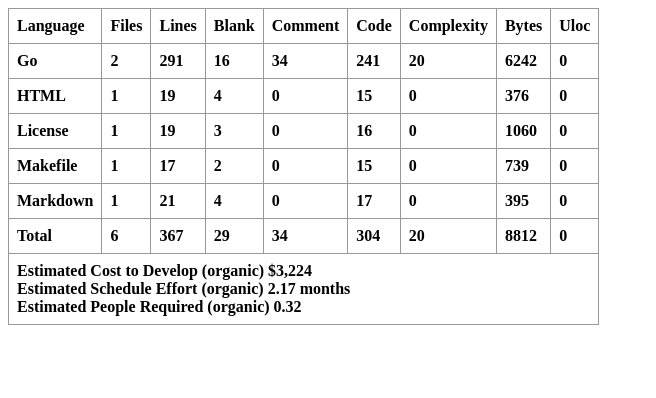
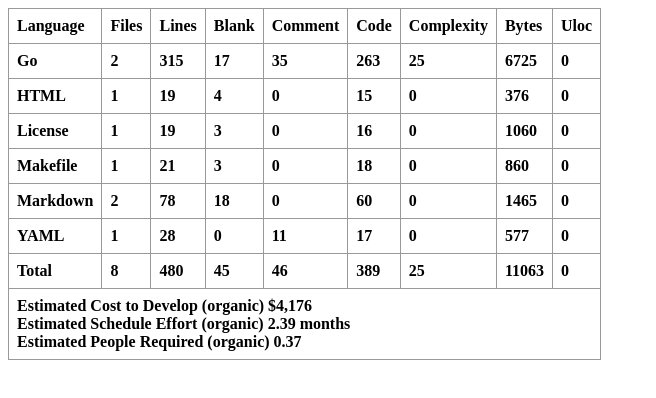
Before and after one commit to LitFill/fatal, a plain HTML site: page docs/scc.html in a window 1280 px wide. Shown: the whole page, without its empty margins (0-656 px from the left). Drawn offline with Linux system fonts and the light colour scheme.

Commit message:
docs(changelog): add CHANGELOG.md and update scc

```diff
--- a/docs/scc.html
+++ b/docs/scc.html
@@ -13,12 +13,12 @@
 	<tbody><tr>
 		<th>Go</th>
 		<th>2</th>
-		<th>291</th>
-		<th>16</th>
-		<th>34</th>
-		<th>241</th>
-		<th>20</th>
-		<th>6242</th>
+		<th>315</th>
+		<th>17</th>
+		<th>35</th>
+		<th>263</th>
+		<th>25</th>
+		<th>6725</th>
 		<th>0</th>
 	</tr><tr>
 		<th>HTML</th>
@@ -43,36 +43,46 @@
 	</tr><tr>
 		<th>Makefile</th>
 		<th>1</th>
-		<th>17</th>
-		<th>2</th>
+		<th>21</th>
+		<th>3</th>
 		<th>0</th>
-		<th>15</th>
+		<th>18</th>
 		<th>0</th>
-		<th>739</th>
+		<th>860</th>
 		<th>0</th>
 	</tr><tr>
 		<th>Markdown</th>
+		<th>2</th>
+		<th>78</th>
+		<th>18</th>
+		<th>0</th>
+		<th>60</th>
+		<th>0</th>
+		<th>1465</th>
+		<th>0</th>
+	</tr><tr>
+		<th>YAML</th>
 		<th>1</th>
-		<th>21</th>
-		<th>4</th>
+		<th>28</th>
 		<th>0</th>
+		<th>11</th>
 		<th>17</th>
 		<th>0</th>
-		<th>395</th>
+		<th>577</th>
 		<th>0</th>
 	</tr></tbody>
 	<tfoot><tr>
 		<th>Total</th>
-		<th>6</th>
-		<th>367</th>
-		<th>29</th>
-		<th>34</th>
-		<th>304</th>
-		<th>20</th>
-    	<th>8812</th>
+		<th>8</th>
+		<th>480</th>
+		<th>45</th>
+		<th>46</th>
+		<th>389</th>
+		<th>25</th>
+    	<th>11063</th>
 		<th>0</th>
 	</tr>
 	<tr>
-		<th colspan="9">Estimated Cost to Develop (organic) $3,224<br>Estimated Schedule Effort (organic) 2.17 months<br>Estimated People Required (organic) 0.32<br></th>
+		<th colspan="9">Estimated Cost to Develop (organic) $4,176<br>Estimated Schedule Effort (organic) 2.39 months<br>Estimated People Required (organic) 0.37<br></th>
 	</tr></tfoot>
 	</table></body></html>
```
Also changed, not shown: 1 other file.
